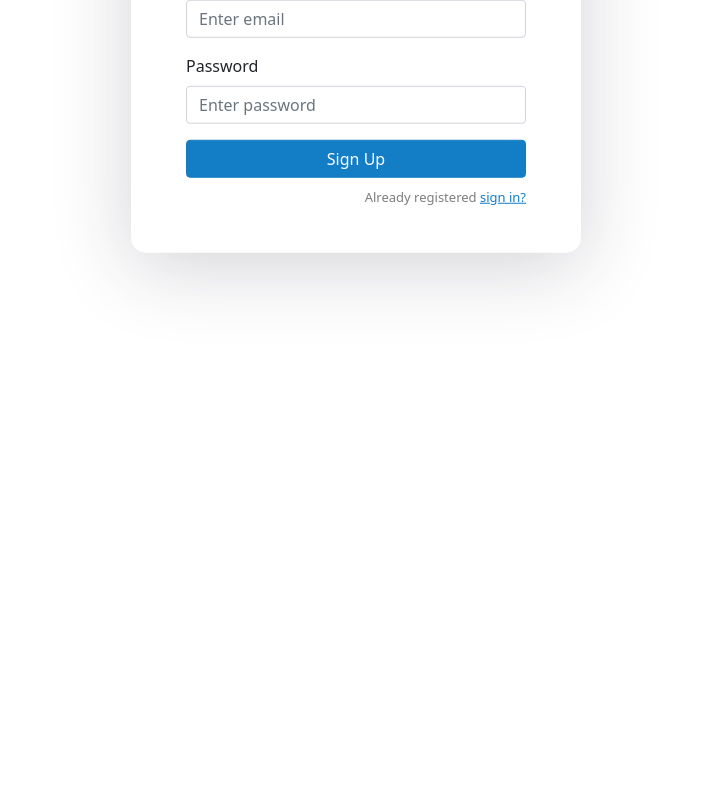
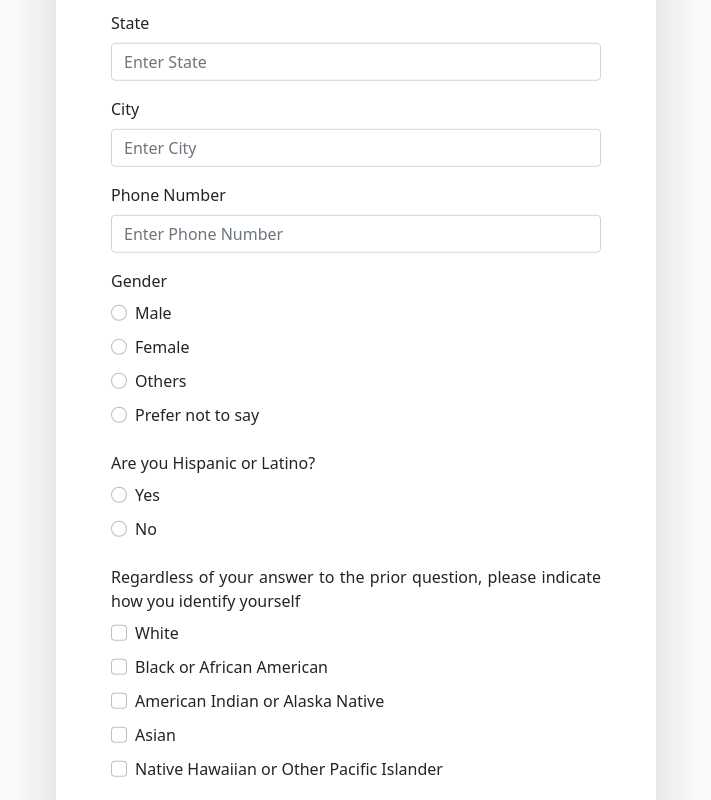
Before and after one commit to harshakoneru98/CAaaS, a Next.js app in the folder app/: page /caaas/register in a window 1280 px wide. Shown: the part 500-1300 px from the top of the page, without its empty margins (284-995 px from the left). Before the commit the page ends 880 px from the top, so only its background shows below. Built offline with nearby package versions, Linux system fonts and the light colour scheme.

Commit message:
Registration page added

```diff
--- a/app/package.json
+++ b/app/package.json
@@ -12,6 +12,7 @@
     "bootstrap": "^5.1.3",
     "next": "11.1.2",
     "react": "17.0.2",
+    "react-datepicker": "^4.2.1",
     "react-dom": "17.0.2"
   },
   "devDependencies": {
--- a/app/pages/_app.js
+++ b/app/pages/_app.js
@@ -3,6 +3,7 @@
  * TODO: Inject the styles defined into this root app
  */
 import 'bootstrap/dist/css/bootstrap.min.css';
+import 'react-datepicker/dist/react-datepicker.css';
 import '../src/styles/main.css';
 import '../src/styles/auth.css';
 import '../src/styles/app.css';
--- a/app/src/components/signup.component.js
+++ b/app/src/components/signup.component.js
@@ -1,36 +1,245 @@
-import React, { Component } from "react";
+import React, { useState } from 'react';
+import DatePicker from 'react-datepicker';
 
-export default class SignUp extends Component {
-    render() {
+export default function SignUp() {
+    const [startDate, setStartDate] = useState(new Date());
+
     return (
         <form>
             <h3>Sign Up</h3>
 
             <div className="form-group">
                 <label>First name</label>
-                    <input type="text" className="form-control" placeholder="First name" />
+                <input
+                    type="text"
+                    className="form-control"
+                    placeholder="First name"
+                />
             </div>
 
             <div className="form-group">
                 <label>Last name</label>
-                    <input type="text" className="form-control" placeholder="Last name" />
+                <input
+                    type="text"
+                    className="form-control"
+                    placeholder="Last name"
+                />
+            </div>
+
+            <div className="form-group">
+                <label>Date Of Birth</label>
+                {/* <DatePicker
+                    selected={startDate}
+                    onChange={(date) => setStartDate(date)}
+                /> */}
+                <input
+                    type="date"
+                    id="dob"
+                    name="dob"
+                    className="form-control"
+                    placeholder="Pick DOB"
+                ></input>
+            </div>
+
+            <div className="form-group">
+                <label>State</label>
+                <input
+                    type="text"
+                    className="form-control"
+                    placeholder="Enter State"
+                />
+            </div>
+
+            <div className="form-group">
+                <label>City</label>
+                <input
+                    type="text"
+                    className="form-control"
+                    placeholder="Enter City"
+                />
+            </div>
+
+            <div className="form-group">
+                <label>Phone Number</label>
+                <input
+                    type="number"
+                    className="form-control"
+                    placeholder="Enter Phone Number"
+                    name="phoneNumber"
+                    minLength="10"
+                    maxLength="10"
+                />
+            </div>
+
+            <div className="form-group">
+                <label>Gender</label>
+                <div className="form-check">
+                    <input
+                        className="form-check-input"
+                        type="radio"
+                        name="male"
+                        id="maleRadio"
+                    />
+                    <label className="form-check-label" htmlFor="maleRadio">
+                        Male
+                    </label>
+                </div>
+                <div className="form-check">
+                    <input
+                        className="form-check-input"
+                        type="radio"
+                        name="female"
+                        id="femaleRadio"
+                    />
+                    <label className="form-check-label" htmlFor="femaleRadio">
+                        Female
+                    </label>
+                </div>
+                <div className="form-check">
+                    <input
+                        className="form-check-input"
+                        type="radio"
+                        name="others"
+                        id="othersRadio"
+                    />
+                    <label className="form-check-label" htmlFor="othersRadio">
+                        Others
+                    </label>
+                </div>
+                <div className="form-group form-check">
+                    <input
+                        className="form-check-input"
+                        type="radio"
+                        name="noToSay"
+                        id="noToSayRadio"
+                    />
+                    <label className="form-check-label" htmlFor="noToSayRadio">
+                        Prefer not to say
+                    </label>
+                </div>
+            </div>
+
+            <div className="form-group">
+                <label>Are you Hispanic or Latino?</label>
+                <div className="form-check">
+                    <input
+                        className="form-check-input"
+                        type="radio"
+                        name="yes"
+                        id="yesRadio"
+                    />
+                    <label className="form-check-label" htmlFor="yesRadio">
+                        Yes
+                    </label>
+                </div>
+                <div className="form-group form-check">
+                    <input
+                        className="form-check-input"
+                        type="radio"
+                        name="no"
+                        id="noRadio"
+                    />
+                    <label className="form-check-label" htmlFor="noRadio">
+                        No
+                    </label>
+                </div>
+            </div>
+
+            <div className="form-group">
+                <label>
+                    Regardless of your answer to the prior question, please
+                    indicate how you identify yourself
+                </label>
+                <div className="form-check">
+                    <input
+                        className="form-check-input"
+                        type="checkbox"
+                        name="white"
+                        id="whiteRadio"
+                    />
+                    <label className="form-check-label" htmlFor="whiteRadio">
+                        White
+                    </label>
+                </div>
+                <div className="form-check">
+                    <input
+                        className="form-check-input"
+                        type="checkbox"
+                        name="black"
+                        id="blackRadio"
+                    />
+                    <label className="form-check-label" htmlFor="blackRadio">
+                        Black or African American
+                    </label>
+                </div>
+                <div className="form-check">
+                    <input
+                        className="form-check-input"
+                        type="checkbox"
+                        name="alaska"
+                        id="alaskaRadio"
+                    />
+                    <label className="form-check-label" htmlFor="alaskaRadio">
+                        American Indian or Alaska Native
+                    </label>
+                </div>
+                <div className="form-check">
+                    <input
+                        className="form-check-input"
+                        type="checkbox"
+                        name="asian"
+                        id="asianRadio"
+                    />
+                    <label className="form-check-label" htmlFor="asianRadio">
+                        Asian
+                    </label>
+                </div>
+                <div className="form-group form-check">
+                    <input
+                        className="form-check-input"
+                        type="checkbox"
+                        name="hawaiin"
+                        id="hawaiinRadio"
+                    />
+                    <label className="form-check-label" htmlFor="hawaiinRadio">
+                        Native Hawaiian or Other Pacific Islander
+                    </label>
+                </div>
             </div>
 
             <div className="form-group">
                 <label>Email address</label>
-                    <input type="email" className="form-control" placeholder="Enter email" />
+                <input
+                    type="email"
+                    className="form-control"
+                    placeholder="Enter email"
+                />
             </div>
 
             <div className="form-group">
                 <label>Password</label>
-                    <input type="password" className="form-control" placeholder="Enter password" />
+                <input
+                    type="password"
+                    className="form-control"
+                    placeholder="Enter password"
+                />
             </div>
 
-                <button type="submit" className="btn btn-primary btn-block">Sign Up</button>
+            <div className="form-group">
+                <label>Confirm Password</label>
+                <input
+                    type="password"
+                    className="form-control"
+                    placeholder="Confirm password"
+                />
+            </div>
+
+            <button type="submit" className="btn btn-primary btn-block">
+                Sign Up
+            </button>
             <p className="forgot-password text-right">
                 Already registered <a href="#">sign in?</a>
             </p>
         </form>
     );
 }
-}
--- a/app/src/styles/auth.css
+++ b/app/src/styles/auth.css
@@ -33,7 +33,7 @@
 
 .signup-layout{
     position: absolute;
-    top: 100%;
+    top: 210%;
     left: 50%;
     margin-right: -50%;
     transform: translate(-50%, -50%);
@@ -41,16 +41,22 @@
 }
 
 .signup-inner{
-    top: 60%;
+    top: 115%;
+    width: 600px;
 }
 
 .auth-wrapper .form-group {
     margin-bottom: 1rem;
 }
 
-.auth-wrapper .form-group label {
+.auth-wrapper .form-group label{
     margin-bottom: 0.5rem;
     font-weight: 500;
+    text-align: justify;
+}
+
+.auth-wrapper .form-check label{
+    font-weight: unset;
 }
 
 .auth-wrapper .form-control:focus {
--- a/app/src/views/main/main_view.js
+++ b/app/src/views/main/main_view.js
@@ -20,12 +20,12 @@ function MainView(props) {
                             preventive measures for mitigating the risk of a
                             cardiac arrest or stroke.
                         </p>
-                        <a class="btn btn-primary" href="#" role="button">
+                        <a className="btn btn-primary" href="#" role="button">
                             Personal
                         </a>
                         <br />
                         <br />
-                        <a class="btn btn-primary" href="#" role="button">
+                        <a className="btn btn-primary" href="#" role="button">
                             Organisation
                         </a>
                     </div>
```
Lines whose indentation alone changed are shown as unchanged.
